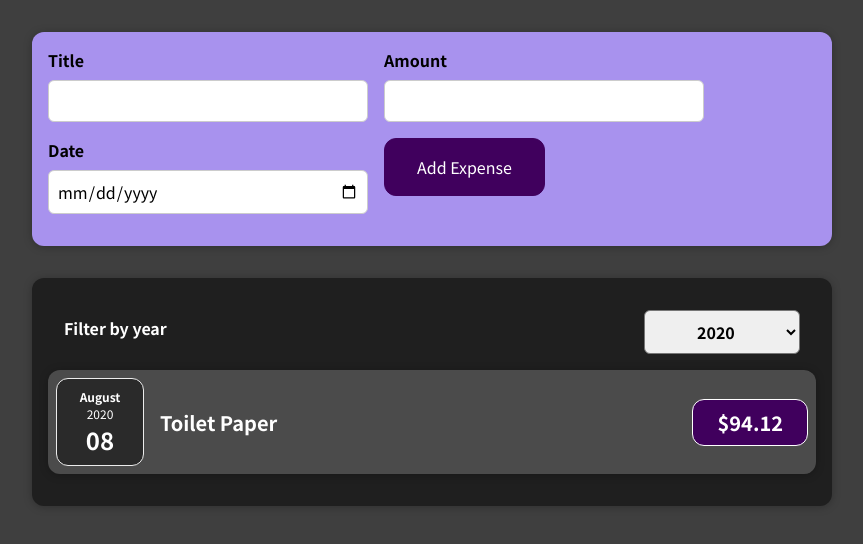
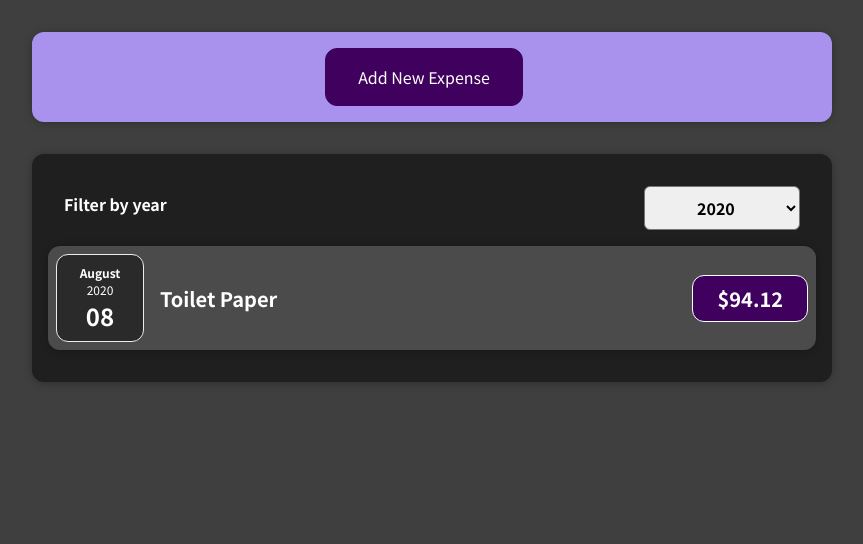
Before and after one commit to priyanka-1894/React-Training, a React (Create React App) app in the folder react-complete-guide/: page / in a window 1280 px wide. Shown: the top 544 px of the page, without its empty margins (208-1071 px from the left). Built offline with nearby package versions, Linux system fonts and the light colour scheme.

Commit message:
Rendering Lists & Conditional Content: Outputting Conditional Content, Adding Conditional Return Statements

```diff
--- a/react-complete-guide/src/components/Expenses/ExpenseItem.js
+++ b/react-complete-guide/src/components/Expenses/ExpenseItem.js
@@ -7,6 +7,7 @@ import './ExpenseItem.css';
 
 const ExpenseItem = (props) =>  {
     return (
+        <li>
             <Card className="expense-item">
                 <ExpenseDate date={ props.date } />
                 <div className="expense-item__description">
@@ -14,6 +15,7 @@ const ExpenseItem = (props) =>  {
                     <div className="expense-item__price">${ props.amount }</div>
                 </div>
             </Card>
+        </li>
     );
 }
 
--- a/react-complete-guide/src/components/Expenses/Expenses.js
+++ b/react-complete-guide/src/components/Expenses/Expenses.js
@@ -1,7 +1,7 @@
 import { useState } from "react";
 
-import ExpenseItem from "./ExpenseItem";
 import ExpensesFilter from "./ExpensesFilter";
+import ExpensesList from "./ExpensesList";
 import Card from '../UI/Card';
 
 import './Expenses.css';
@@ -21,7 +21,19 @@ function Expenses(props) {
         <div>
             <Card className="expenses">
                 <ExpensesFilter selected={ filteredYear } filterExpense={ filterChangeHandler } />
-                { filteredExpenses.map(expense => <ExpenseItem key={ expense.id } title={ expense.title } amount={ expense.amount } date={ expense.date } />) }
+                {
+                    // { filteredExpenses.map(expense => <ExpenseItem key={ expense.id } title={ expense.title } amount={ expense.amount } date={ expense.date } />) }
+
+                    // filteredExpenses.length === 0 ? (<p>No Expenses Found!</p>) : filteredExpenses.map(expense => <ExpenseItem key={ expense.id } title={ expense.title } amount={ expense.amount } date={ expense.date } />)
+
+                }
+
+                {/* { filteredExpenses.length === 0 && <p>No Expenses Found!</p> }
+                { filteredExpenses.length > 0 && filteredExpenses.map(expense => <ExpenseItem key={ expense.id } title={ expense.title } amount={ expense.amount } date={ expense.date } />) } */}
+
+                {/* { expensesContent } */}
+
+                <ExpensesList expenses={ filteredExpenses } />
             </Card>
         </div>
     );
--- /dev/null
+++ b/react-complete-guide/src/components/Expenses/ExpensesList.css
@@ -0,0 +1,9 @@
+.expenses-list {
+    list-style: none;
+    padding: 0;
+}
+
+.expenses-list__fallback {
+    color: white;
+    text-align: center;
+}
--- /dev/null
+++ b/react-complete-guide/src/components/Expenses/ExpensesList.js
@@ -0,0 +1,18 @@
+import './ExpensesList.css';
+import ExpenseItem from './ExpenseItem';
+
+const ExpensesList = (props) => {
+    if (props.expenses.length === 0) {
+        return <h2 className="expenses-list__fallback">No expenses found!</h2>
+    }
+
+    return (<ul className='expenses-list'>
+        {
+            props.expenses.map((expense) => (
+                <ExpenseItem key={ expense.id } title={ expense.title } amount={ expense.amount } date={ expense.date } />
+            ))
+        }
+    </ul>);
+}
+
+export default ExpensesList;
--- a/react-complete-guide/src/components/NewExpense/ExpenseForm.js
+++ b/react-complete-guide/src/components/NewExpense/ExpenseForm.js
@@ -81,6 +81,7 @@ const ExpenseForm = (props) => {
                 </div>
 
                 <div className="new-expense__actions">
+                    <button type="button" onClick={props.onCancel}>Cancel</button>
                     <button type="submit">Add Expense</button>
                 </div>
             </div>
--- a/react-complete-guide/src/components/NewExpense/NewExpense.js
+++ b/react-complete-guide/src/components/NewExpense/NewExpense.js
@@ -1,8 +1,12 @@
+import React, { useState } from 'react';
+
 import ExpenseForm from './ExpenseForm';
 
 import './NewExpense.css';
 
 const NewExpense = (props) => {
+    const [isEditing, setIsEditing] = useState(false);
+
     const saveExpenseDataHandler = (enteredExpenseData) => {
         const expenseData = {
             ...enteredExpenseData,
@@ -12,9 +16,26 @@ const NewExpense = (props) => {
         props.onAddExpense(expenseData)
     }
 
+    const startEditingHandler = () => {
+        setIsEditing(true);
+    };
+
+    const stopEditingHandler = () => {
+        setIsEditing(false);
+    };
+
+
     return (
-        <div className="new-expense">
-            <ExpenseForm onSaveExpenseData={ saveExpenseDataHandler } />
+        <div className='new-expense'>
+            { !isEditing && (
+                <button onClick={startEditingHandler}>Add New Expense</button>
+            ) }
+            { isEditing && (
+                <ExpenseForm
+                onSaveExpenseData={ saveExpenseDataHandler }
+                onCancel={ stopEditingHandler }
+                />
+            ) }
         </div>
     );
 }
```
Lines whose indentation alone changed are shown as unchanged.
